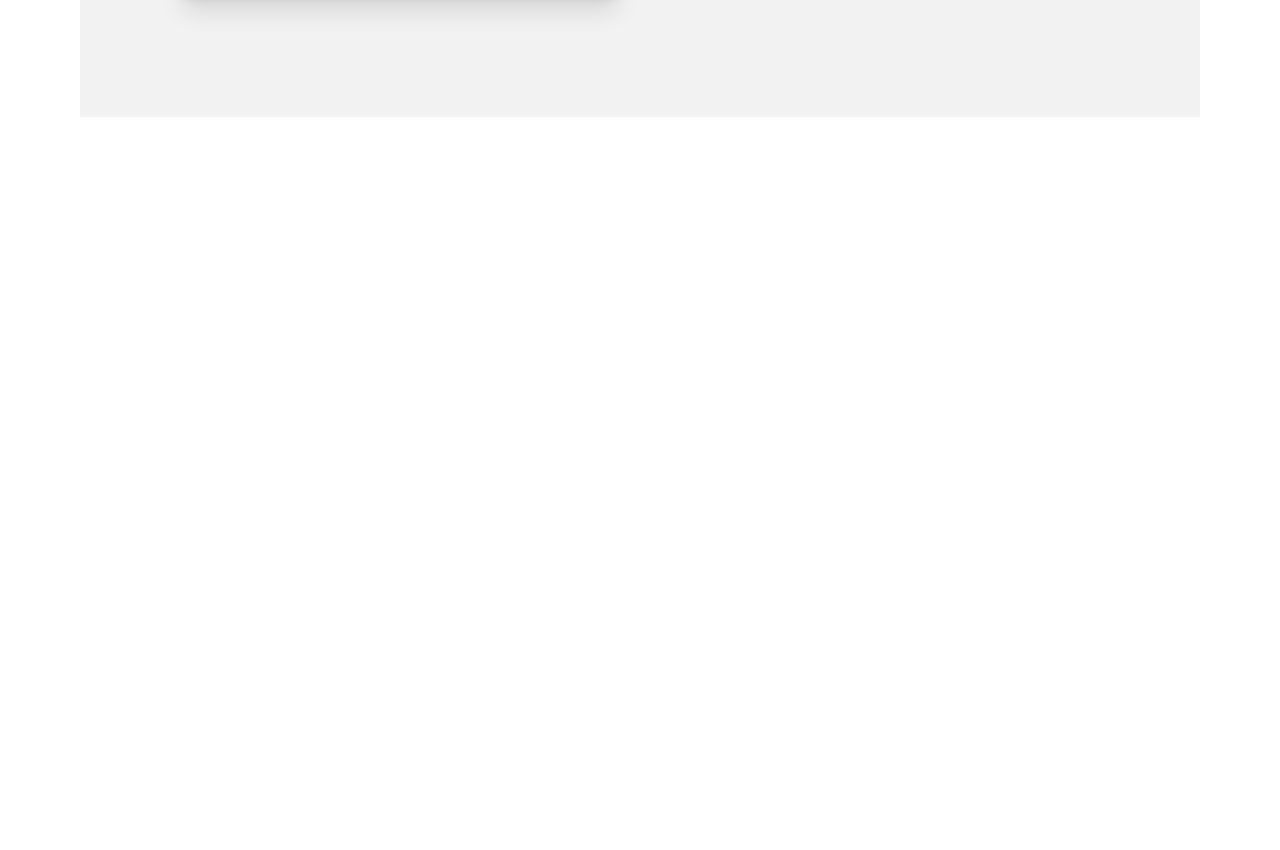
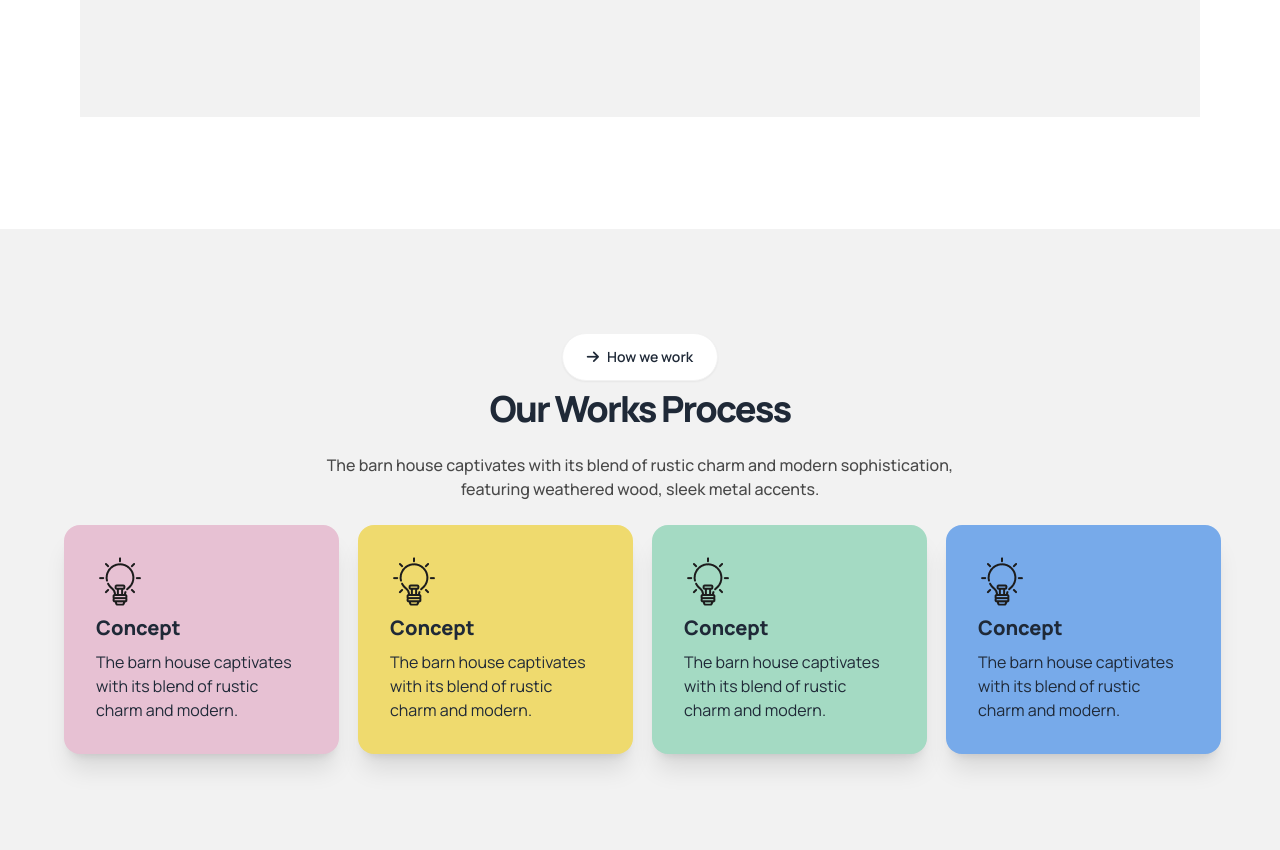
Before and after one commit to shawonvai25/assignment3-solution, a plain HTML site: page index.html in a window 1280 px wide. Shown: the part 1693-2543 px from the top of the page. Before the commit the page ends 1922 px from the top, so only its background shows below. Drawn offline with nearby package versions, Linux system fonts and the light colour scheme.

Commit message:
workprocess section done

```diff
--- a/index.html
+++ b/index.html
@@ -120,7 +120,7 @@
             />
             <div class="lg:w-1/2">
               <button class="btn bg-[#FFFFFF] mx-auto px-6 my-2 rounded-3xl">
-                <i class="fa-solid fa-arrow-right"></i> Button
+                <i class="fa-solid fa-arrow-right"></i> About Us
               </button>
               <h1 class="text-5xl font-bold">
                 We design thoughtful, liveable spaces
@@ -131,7 +131,7 @@
                 accents.
               </p>
               <!-- card 1 -->
-              <div class="card bg-[#FFFFFF] lg:max-w-xl my-6 shadow-xl">
+              <div class="card bg-[#FFFFFF] lg:max-w-xl my-6">
                 <div class="card-body flex flex-row gap-x-7 items-center">
                   <div class="">
                     <img src="./assets/commercial.png" alt="" />
@@ -146,7 +146,7 @@
                 </div>
               </div>
               <!-- card 2 -->
-              <div class="card bg-[#FFFFFF] lg:max-w-xl my-6 shadow-xl">
+              <div class="card bg-[#FFFFFF] lg:max-w-xl my-6">
                 <div class="card-body flex flex-row gap-x-7 items-center">
                   <div class="">
                     <img src="./assets/residential.png" alt="" />
@@ -164,6 +164,73 @@
           </div>
         </div>
       </section>
+
+      <!-- work process section -->
+      <section class="box-border bg-base-200 max-w-7xl mx-auto py-24">
+        <div>
+          <!-- text content -->
+          <div class="flex flex-col justify-center items-center">
+            <button class="btn bg-[#FFFFFF] mx-auto px-6 my-2 rounded-3xl">
+              <i class="fa-solid fa-arrow-right"></i> How we work
+            </button>
+            <h2 class="text-4xl font-extrabold text-center tracking-tighter">
+              Our Works Process
+            </h2>
+            <p class="max-w-2xl text-center text-[#494949] font-medium my-6">
+              The barn house captivates with its blend of rustic charm and
+              modern sophistication, featuring weathered wood, sleek metal
+              accents.
+            </p>
+          </div>
+          <!-- cards  -->
+          <div class="grid grid-cols-1 lg:grid-cols-4 gap-6 max-w-6xl mx-auto">
+            <!-- card 1 -->
+            <div class="card bg-[#E7C1D3] w-[335px] lg:w-[275px] shadow-xl">
+              <div class="card-body">
+                <div><img src="./assets/concept.png" alt="" /></div>
+                <h2 class="card-title text-xl font-extrabold">Concept</h2>
+                <p>
+                  The barn house captivates with its blend of rustic charm and
+                  modern.
+                </p>
+              </div>
+            </div>
+            <!-- card 2 -->
+            <div class="card bg-[#EFDA6E] w-[335px] lg:w-[275px] shadow-xl">
+              <div class="card-body">
+                <div><img src="./assets/concept.png" alt="" /></div>
+                <h2 class="card-title text-xl font-extrabold">Concept</h2>
+                <p>
+                  The barn house captivates with its blend of rustic charm and
+                  modern.
+                </p>
+              </div>
+            </div>
+            <!-- card 3 -->
+            <div class="card bg-[#A4DAC3] w-[335px] lg:w-[275px] shadow-xl">
+              <div class="card-body">
+                <div><img src="./assets/concept.png" alt="" /></div>
+                <h2 class="card-title text-xl font-extrabold">Concept</h2>
+                <p>
+                  The barn house captivates with its blend of rustic charm and
+                  modern.
+                </p>
+              </div>
+            </div>
+            <!-- card 4 -->
+            <div class="card bg-[#77AAEA] w-[335px] lg:w-[275px] shadow-xl">
+              <div class="card-body">
+                <div><img src="./assets/concept.png" alt="" /></div>
+                <h2 class="card-title text-xl font-extrabold">Concept</h2>
+                <p>
+                  The barn house captivates with its blend of rustic charm and
+                  modern.
+                </p>
+              </div>
+            </div>
+          </div>
+        </div>
+      </section>
     </main>
     <footer></footer>
   </body>
```
